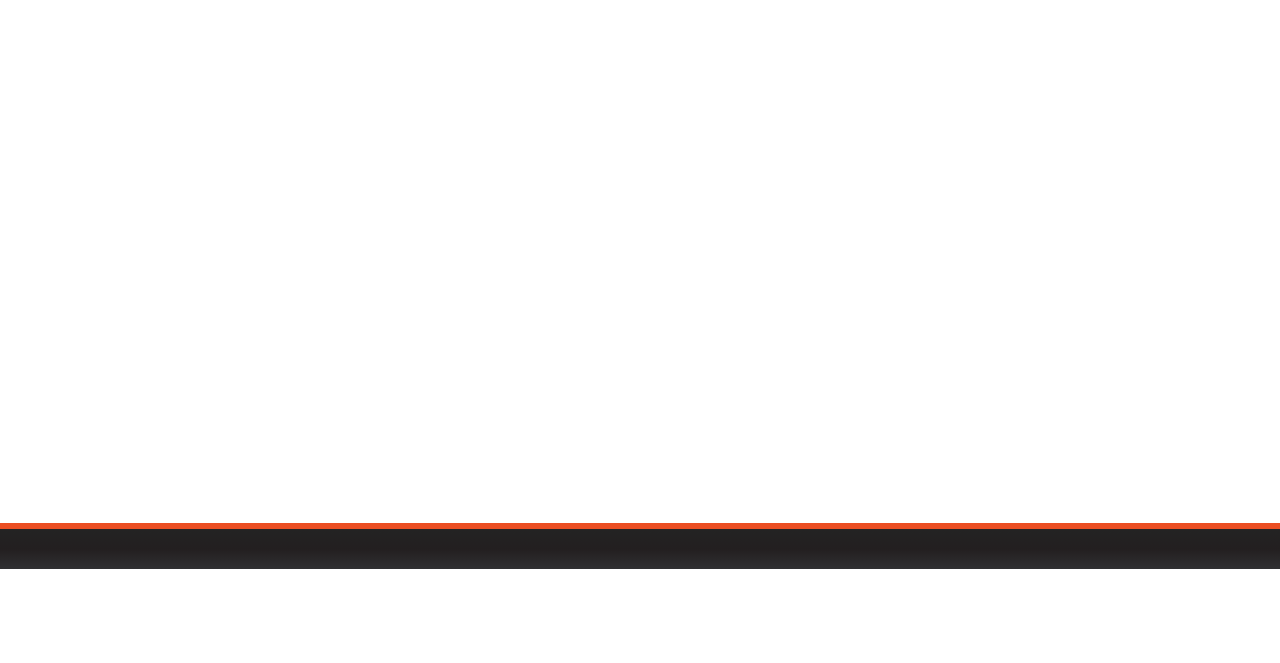
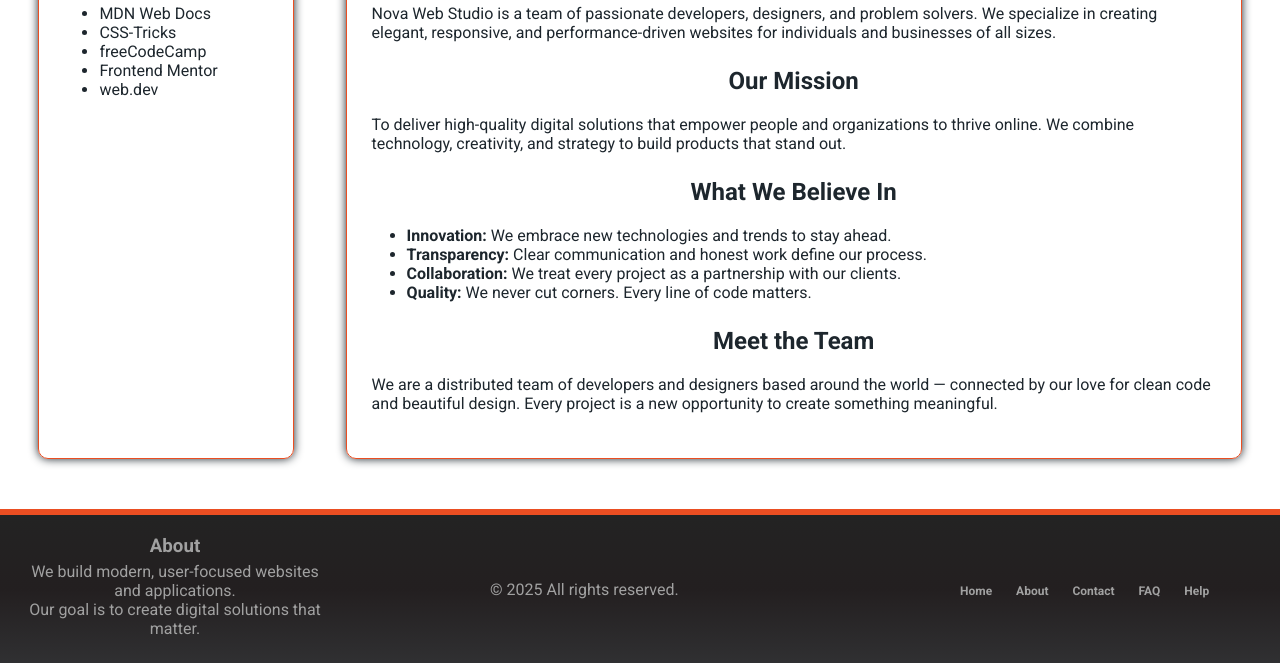
Before and after one commit to mr-rt95/peerstack.tech, a plain HTML site: page Homework/1/assets/pages/about.html in a window 1280 px wide. Shown: the part 231-894 px from the top of the page. Before the commit the page ends 800 px from the top, so only its background shows below. Drawn offline with Linux system fonts and the light colour scheme.

Commit message:
feat: add full content and layout for About Us page

```diff
--- a/Homework/1/assets/pages/about.html
+++ b/Homework/1/assets/pages/about.html
@@ -21,10 +21,61 @@
         </nav>
     </header>
     <main>
-        <p>
-            <h1>About</h1>
-        </p>
+        <aside>
+            <h2>Useful Resources</h2>
+            <ul>
+                <li><a target="_blank" href="https://developer.mozilla.org/">MDN Web Docs</a></li>
+                <li><a target="_blank" href="https://css-tricks.com/">CSS-Tricks</a></li>
+                <li><a target="_blank" href="https://freecodecamp.org/">freeCodeCamp</a></li>
+                <li><a target="_blank" href="https://frontendmentor.io/">Frontend Mentor</a></li>
+                <li><a target="_blank" href="https://web.dev/">web.dev</a></li>
+            </ul>
+        </aside>
+        <section class="main_about">
+            <h1>About us</h1>
+            <div>
+                <p>Nova Web Studio is a team of passionate developers, designers, and problem solvers. We specialize in creating elegant, responsive, and performance-driven websites for individuals and businesses of all sizes.</p>
+            </div>
+
+            <div>
+                <h2>Our Mission</h2>
+                <p>To deliver high-quality digital solutions that empower people and organizations to thrive online. We combine technology, creativity, and strategy to build products that stand out.
+                </p>
+            </div>
+
+            <div>
+                <h2>What We Believe In</h2>
+                <ul>
+                    <li><strong>Innovation:</strong> We embrace new technologies and trends to stay ahead.</li>
+                    <li><strong>Transparency:</strong> Clear communication and honest work define our process.</li>
+                    <li><strong>Collaboration:</strong> We treat every project as a partnership with our clients.</li>
+                    <li><strong>Quality:</strong> We never cut corners. Every line of code matters.</li>
+                </ul>
+            </div>
+            <div>
+                <h2>Meet the Team</h2>
+                <p>We are a distributed team of developers and designers based around the world — connected by our love for clean code and beautiful design. Every project is a new opportunity to create something meaningful.
+                </p>
+            </div>
+        </section>
     </main>
-    <footer></footer>
+    <footer>
+        <section class="footer_about">
+            <h3>About</h3>
+            <p>We build modern, user-focused websites and applications. <br> Our goal is to create digital solutions that matter.</p>
+        </section>
+        <section class="footer_contact">
+            <p>&copy; 2025 All rights reserved.</p>
+        </section>
+        <section>
+            <nav class="footer_nav">
+                <a href="../../">Home</a>
+                <a href="../../assets/pages/about.html">About</a>
+                <a href="../../assets/pages/contact.html">Contact</a>
+                <a href="../../assets/pages/faq.html">FAQ</a>
+                <a href="../../assets/pages/help.html">Help</a>
+            </nav>
+        </section>
+    </footer>
 </body>
 </html>
--- a/Homework/1/style.css
+++ b/Homework/1/style.css
@@ -147,7 +147,7 @@ aside a:hover {
     color: #EA4E22;
 }
 
-.main_about {
+.main_home, .main_about {
     border: #EA4E22 solid 1px;
     width: 70%;
     margin-right: 3%;
@@ -155,6 +155,10 @@ aside a:hover {
     border-radius: 10px;
     color: #1d262d;
     box-shadow: 0 0 10px #1d262d;
+}
+
+.main_home div, .main_about div {
+    margin-bottom: 25px;
 }
 
 /* main end */
```
Also changed, not shown: Homework/1/index.html (+2 -2 lines).
